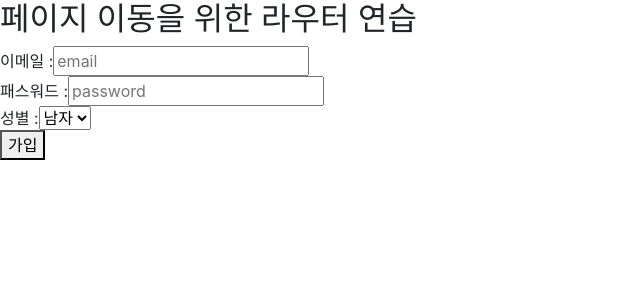
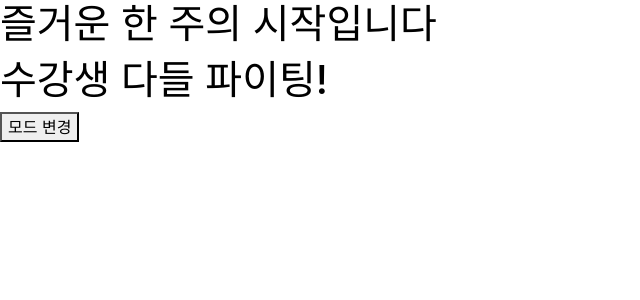
Before and after one commit to hsuncho/inspire-js-and-react-study, a React (Create React App) app in the folder inspire-react/: page / in a window 1280 px wide. Shown: the top 300 px of the page, without its empty margins (0-640 px from the left). Built offline with nearby package versions, Linux system fonts and the light colour scheme.

Commit message:
#12: react-ContextAPI를 이용한 component 간 데이터 전달

```diff
--- a/inspire-react/src/App.js
+++ b/inspire-react/src/App.js
@@ -7,6 +7,7 @@ import { BrowserRouter, Routes, Route } from 'react-router-dom';
 import SignUpPage from './page/form/SignUpPage';
 import SignInPage from './page/form/SignInPage';
 import TodoList from './page/form/TodoList';
+import ContextPage from './page/context/ContextPage';
 function App() {
   return (
     <div>
--- /dev/null
+++ b/inspire-react/src/component/context/ContextBody.jsx
@@ -0,0 +1,22 @@
+import { useContext } from "react";
+import ctx from "./util/contextMode";
+
+const ContextBody = () => {
+    const {isMode} = useContext(ctx);
+
+    return (
+        <div style={{
+                backgroundColor : isMode ? 'black' : 'white',
+                color: isMode ? 'white' : 'black'
+           }}>
+            <div>
+                <h1>
+                    수강생 다들 파이팅!
+                </h1>
+            </div>
+        </div>
+
+    );
+}
+
+export default ContextBody;
--- /dev/null
+++ b/inspire-react/src/component/context/ContextFooter.jsx
@@ -0,0 +1,23 @@
+import { useContext } from "react";
+import ctx from "./util/contextMode";
+
+const ContextFooter = () => {
+    const {isMode, setIsMode} = useContext(ctx);
+    const modeHandler = () => {
+        setIsMode(!isMode);
+    }
+
+    return (
+        <div>
+            <footer style={{
+                backgroundColor : isMode ? 'black' : 'white'
+            }}>
+                <button type="button" onClick={modeHandler}>
+                    모드 변경
+                </button>
+            </footer>
+        </div>
+    );
+};
+
+export default ContextFooter;
--- /dev/null
+++ b/inspire-react/src/component/context/ContextHeader.jsx
@@ -0,0 +1,21 @@
+import { useContext } from "react";
+import ctx from "./util/contextMode";
+
+const ContextHeader = () => {
+    const {isMode} = useContext(ctx);
+
+    return (
+
+        <div>
+            <header style={{
+                backgroundColor : isMode ? 'black' : 'white',
+                color: isMode ? 'white' : 'black'
+           }}>
+                <h1>즐거운 한 주의 시작입니다</h1>
+            </header>
+        </div>
+
+    );
+}
+
+export default ContextHeader;
--- /dev/null
+++ b/inspire-react/src/component/context/util/contextMode.js
@@ -0,0 +1,5 @@
+import { createContext } from "react";
+
+const ctx = createContext(null);
+
+export default ctx;
--- a/inspire-react/src/index.js
+++ b/inspire-react/src/index.js
@@ -4,12 +4,13 @@ import './index.css';
 import App from './App';
 import reportWebVitals from './reportWebVitals';
 
-const root = ReactDOM.createRoot(document.getElementById('root'));
-root.render(
-  <React.StrictMode>
-    <App />
-  </React.StrictMode>
-);
+// react-router-dom을 이용한 화면 전환
+// const root = ReactDOM.createRoot(document.getElementById('root'));
+// root.render(
+//   <React.StrictMode>
+//     <App />
+//   </React.StrictMode>
+// );
 
 // import LibraryPage from "./page/LibraryPage"
 // import CommentPage from './page/CommentPage';
@@ -29,14 +30,15 @@ root.render(
 //   </React.StrictMode>
 // );
 
-// import NotificationPage from './page/hook/NotificationPage';
-// import SignUpPage from './page/form/SignUpPage';
-// const root = ReactDOM.createRoot(document.getElementById('root'));
-// root.render(
-//     // <NotificationPage />
+import NotificationPage from './page/hook/NotificationPage';
+import SignUpPage from './page/form/SignUpPage';
+import ContextApp from './page/ContextApp';
+const root = ReactDOM.createRoot(document.getElementById('root'));
+root.render(
+    // <NotificationPage />
     // <SignUpPage />
-
-// );
+    <ContextApp />
+);
 
 // If you want to start measuring performance in your app, pass a function
 // to log results (for example: reportWebVitals(console.log))
--- /dev/null
+++ b/inspire-react/src/page/ContextApp.jsx
@@ -0,0 +1,16 @@
+import { useState } from "react";
+import ctx from "../component/context/util/contextMode";
+import ContextPage from "./context/ContextPage";
+
+const ContextApp = () => {
+    const [isMode, setIsMode] = useState(false);
+    return (
+        <div>
+            <ctx.Provider value={{isMode, setIsMode}}>
+                <ContextPage />
+            </ctx.Provider>
+        </div>
+    );
+}
+
+export default ContextApp;
--- /dev/null
+++ b/inspire-react/src/page/context/ContextPage.jsx
@@ -0,0 +1,16 @@
+import ContextBody from "../../component/context/ContextBody";
+import ContextFooter from "../../component/context/ContextFooter";
+import ContextHeader from "../../component/context/ContextHeader";
+
+const ContextPage = () => {
+
+    return (
+        <div>
+            <ContextHeader />
+            <ContextBody />
+            <ContextFooter />
+        </div>
+    );
+}
+
+export default ContextPage;
```
